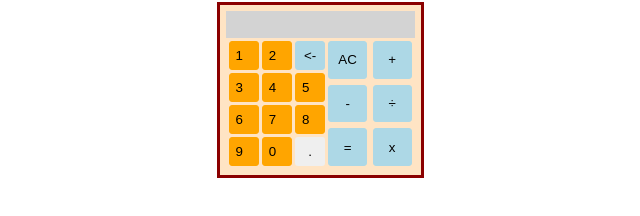
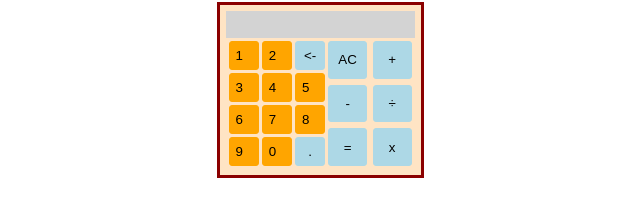
Before and after one commit to hanzi-code/Calculator, a plain HTML site: page index.html in a window 1280 px wide. Shown: the part 310-526 px from the top of the page, without its empty margins (320-960 px from the left). Drawn offline with Linux system fonts and the light colour scheme.

Commit message:
Edit styles.css add style for the point btn

```diff
--- a/CSS/styles.css
+++ b/CSS/styles.css
@@ -14,6 +14,11 @@ body {
 button {
     border: none;
     border-radius: 3px;
+}
+
+.point {
+    background-color: lightblue;
+    border: 1px solid lightblue;
 }
 
 button:hover {
```
